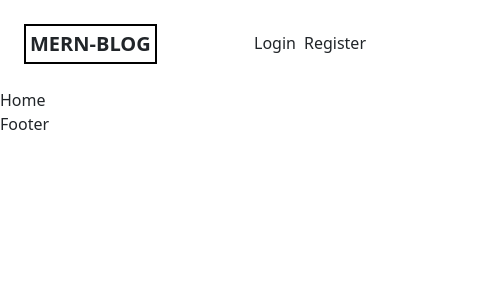
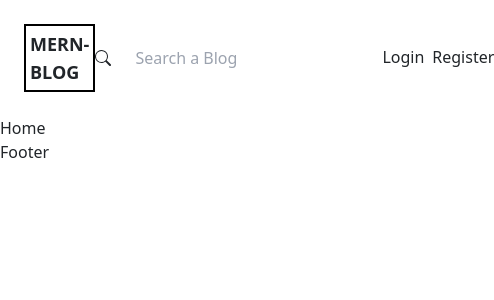
Before and after one commit to adityasharma0131/MERN-BLOG, a React (Vite) app in the folder client/: page / in a window 390 px wide. Shown: the top 300 px of the page, 494 px wide, since content can reach past the window. Built offline with nearby package versions, Linux system fonts and the light colour scheme; the HTML template or start-up script is replaced by a standard one.

Commit message:
navbar design

```diff
--- a/client/src/components/Header.jsx
+++ b/client/src/components/Header.jsx
@@ -1,15 +1,29 @@
 import React from "react";
 import { Link } from "react-router-dom";
+import { BsSearch } from "react-icons/bs";
 
 const Header = () => {
+  const user = true;
   return (
     <div className="flex items-center justify-between px-6 md:px-[200px] py-4">
-      <h1 className="text-xl font-extrabold border-black border-2 p-1">
+      <h1 className="text-lg md: text:xl font-extrabold border-black border-2 p-1">
         <Link to="/">MERN-BLOG</Link>
       </h1>
+      <div className="flex justify-center items-center space-x-2 md:space-x-4">
+        <BsSearch />
+        <input
+          type="text"
+          placeholder="Search a Blog"
+          className="outline-none px-3 py-1"
+        />
+      </div>
       <div className="flex items-center justify-center space-x-2 md:space-x-4">
-        <h3>Login</h3>
-        <h3>Register</h3>
+        <h3>
+          <Link to="/login">Login</Link>
+        </h3>
+        <h3>
+          <Link to="/register">Register</Link>
+        </h3>
       </div>
     </div>
   );
```
